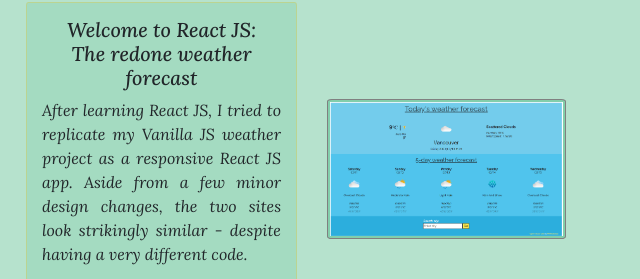
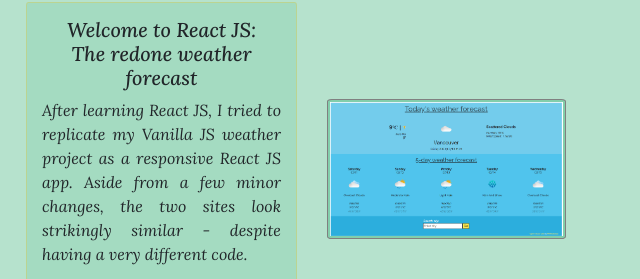
Before and after one commit to mwnakahara/Homepage-MWNakahara, a plain HTML site: page projects.html in a window 1280 px wide. Shown: the part 197-476 px from the top of the page, 629-1269 px from the left. Drawn offline with nearby package versions, Linux system fonts and the light colour scheme.

Commit message:
updated content

```diff
--- a/projects.html
+++ b/projects.html
@@ -156,8 +156,8 @@
                   <p>
                     After learning React JS, I tried to replicate my Vanilla JS
                     weather project as a responsive React JS app. Aside from a
-                    few minor design changes, the two sites look strikingly
-                    similar - despite having a very different code.
+                    few minor changes, the two sites look strikingly similar -
+                    despite having a very different code.
                   </p>
                   <a
                     class="btn btn-outline-dark bg-warning"
@@ -204,8 +204,8 @@
                 <p>
                   After learning React JS, I tried to replicate my Vanilla JS
                   weather project as a responsive React JS app. Aside from a few
-                  minor design changes, the two sites look strikingly similar -
-                  despite having a very different code.
+                  minor changes, the two sites look strikingly similar - despite
+                  having a very different code.
                 </p>
                 <a
                   class="btn btn-outline-dark bg-warning"
```
